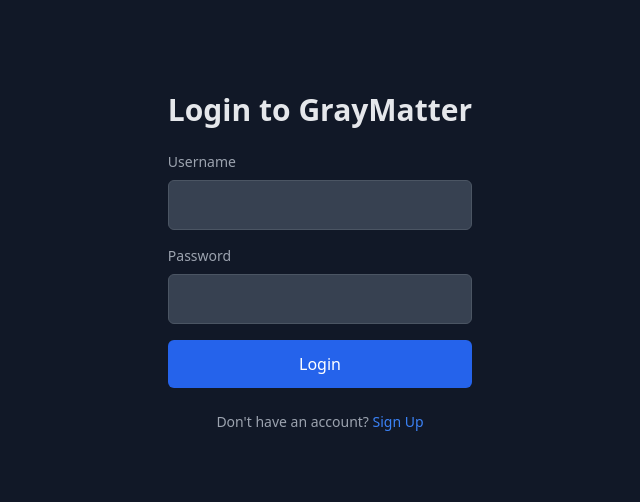
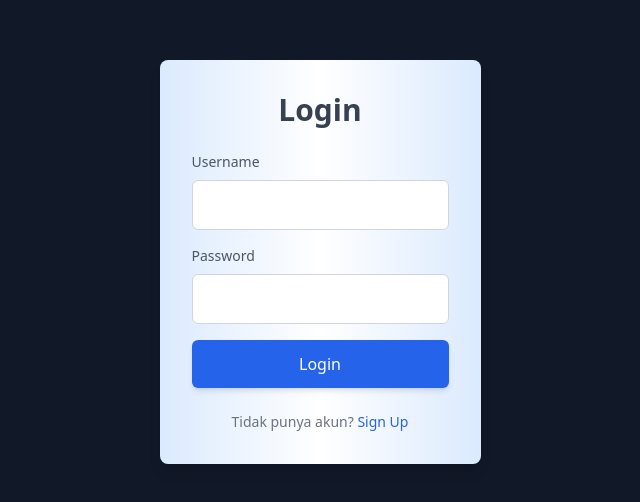
Before and after one commit to muhammadalifalhusain/frontend_UAS, a React (Vite) app: page /login in a window 1280 px wide. Shown: the part 138-640 px from the top of the page, without its empty margins (320-960 px from the left). Built offline with nearby package versions, Linux system fonts and the light colour scheme.

Commit message:
update style login regis form

```diff
--- a/src/components/AuthForm.jsx
+++ b/src/components/AuthForm.jsx
@@ -14,49 +14,49 @@
   };
 
   return (
-    <div className="max-w-md mx-auto p-8 space-y-6">
-      <h2 className="text-3xl font-bold text-gray-200 text-center">
-        {type === 'login' ? 'Login to GrayMatter' : 'Create Your GrayMatter Account'}
+    <div className="max-w-md mx-auto p-8 space-y-6 bg-gradient-to-r from-blue-100 via-white to-blue-100 rounded-lg shadow-lg">
+      <h2 className="text-3xl font-bold text-gray-700 text-center">
+        {type === 'login' ? 'Login' : 'Create Account'}
       </h2>
 
       <form onSubmit={handleSubmit} className="space-y-4">
         <div className="mb-4">
-          <label className="block text-sm font-medium text-gray-400">Username</label>
+          <label className="block text-sm font-medium text-gray-600">Username</label>
           <input
             type="text"
             name="username"
             value={formData.username}
             onChange={handleChange}
-            className="mt-2 w-full p-3 border border-gray-600 rounded-md bg-gray-700 text-gray-200 focus:outline-none focus:ring-2 focus:ring-blue-500"
+            className="mt-2 w-full p-3 border border-gray-300 rounded-md bg-white text-gray-800 focus:outline-none focus:ring-2 focus:ring-blue-500"
             required
           />
         </div>
         <div className="mb-6">
-          <label className="block text-sm font-medium text-gray-400">Password</label>
+          <label className="block text-sm font-medium text-gray-600">Password</label>
           <input
             type="password"
             name="password"
             value={formData.password}
             onChange={handleChange}
-            className="mt-2 w-full p-3 border border-gray-600 rounded-md bg-gray-700 text-gray-200 focus:outline-none focus:ring-2 focus:ring-blue-500"
+            className="mt-2 w-full p-3 border border-gray-300 rounded-md bg-white text-gray-800 focus:outline-none focus:ring-2 focus:ring-blue-500"
             required
           />
         </div>
 
-        <button type="submit" className="w-full bg-blue-600 text-white p-3 rounded-md focus:outline-none hover:bg-blue-700 transition duration-200">
+        <button type="submit" className="w-full bg-blue-600 text-white p-3 rounded-md focus:outline-none hover:bg-blue-700 transition duration-200 shadow-md hover:shadow-lg">
           {type === 'login' ? 'Login' : 'Register'}
         </button>
       </form>
 
       {type === 'login' && (
-        <div className="text-center text-gray-400">
-          <p className="text-sm">Don't have an account? <a href="/register" className="text-blue-500 hover:text-blue-300">Sign Up</a></p>
+        <div className="text-center text-gray-500">
+          <p className="text-sm">Tidak punya akun? <a href="/register" className="text-blue-600 hover:text-blue-400">Sign Up</a></p>
         </div>
       )}
 
       {type === 'register' && (
-        <div className="text-center text-gray-400">
-          <p className="text-sm">Already have an account? <a href="/login" className="text-blue-500 hover:text-blue-300">Log In</a></p>
+        <div className="text-center text-gray-500">
+          <p className="text-sm">Already have an account? <a href="/login" className="text-blue-600 hover:text-blue-400">Log In</a></p>
         </div>
       )}
     </div>
```
